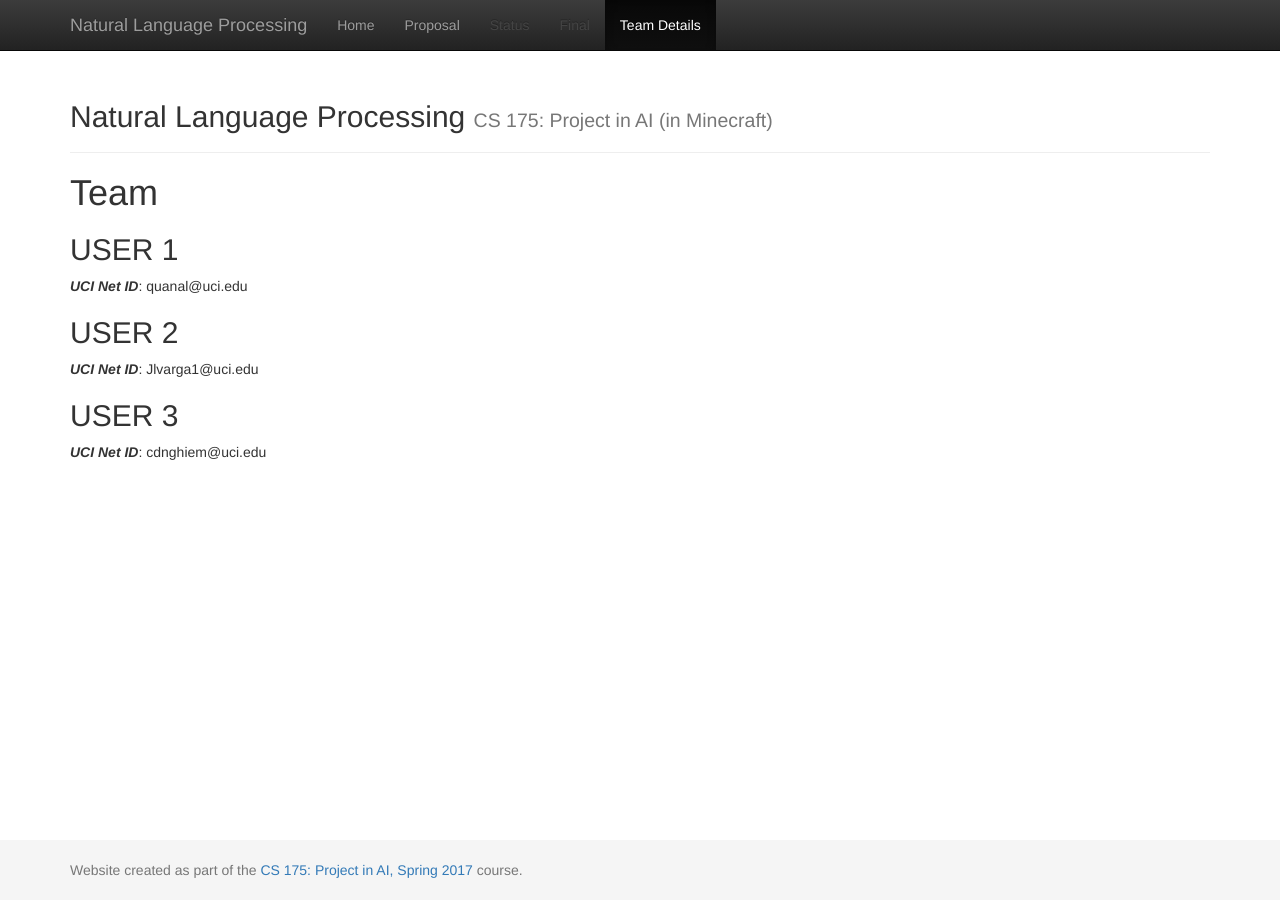
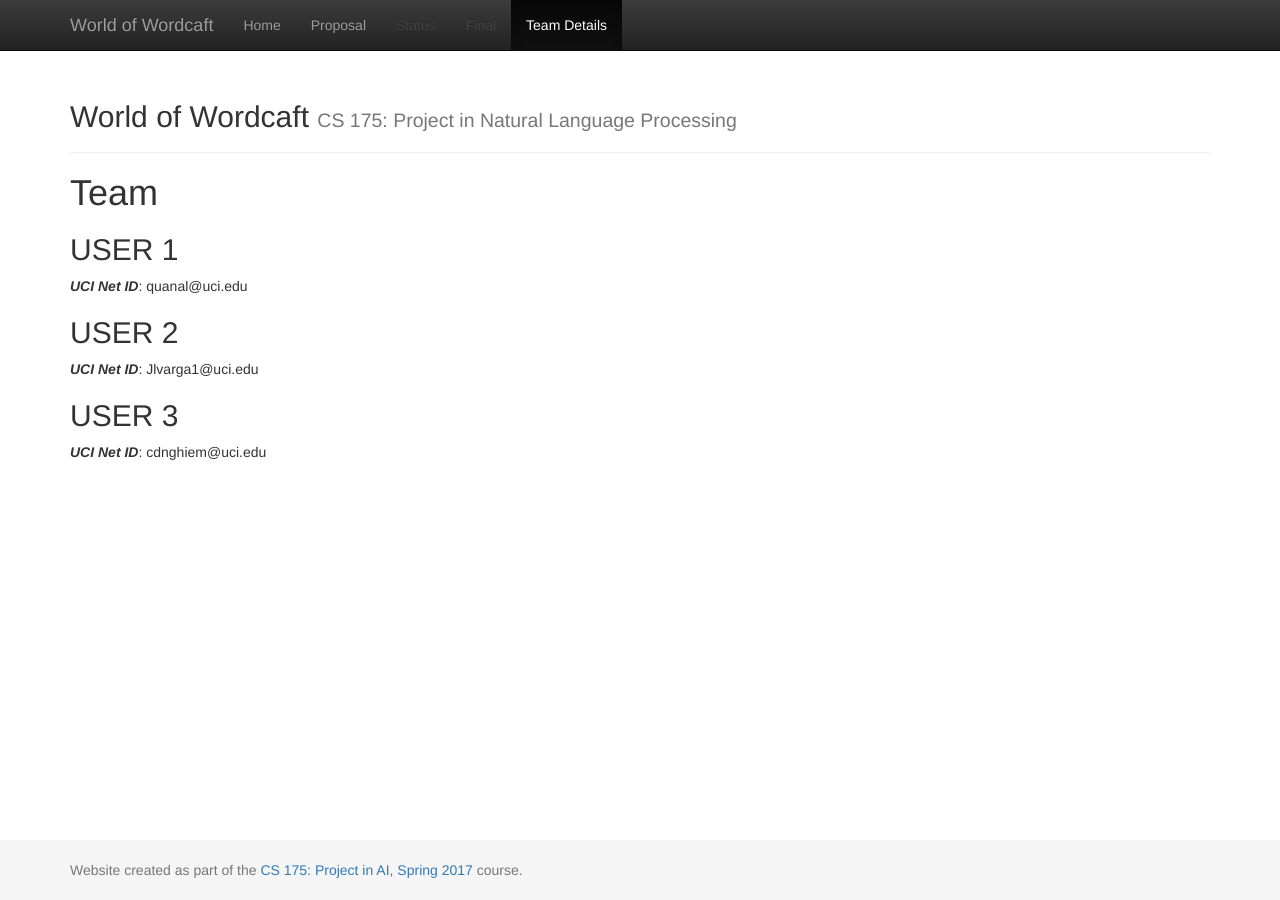
Before and after one commit to quanal/Captain-Commando, a Jekyll site: the page built from docs/team.md, in a window 1280 px wide. Built offline with Jekyll 4.4.1, drawn with Linux system fonts in a browser that asks for light colours.

Commit message:
Update _config.yml

```diff
--- a/docs/_config.yml
+++ b/docs/_config.yml
@@ -1,8 +1,8 @@
 ###########
 # site.title
 
-title:    'Natural Language Processing'
-subtitle: 'CS 175: Project in AI (in Minecraft)'
+title:    'World of Wordcaft'
+subtitle: 'CS 175: Project in Natural Language Processing'
 
 
 #########################
```
